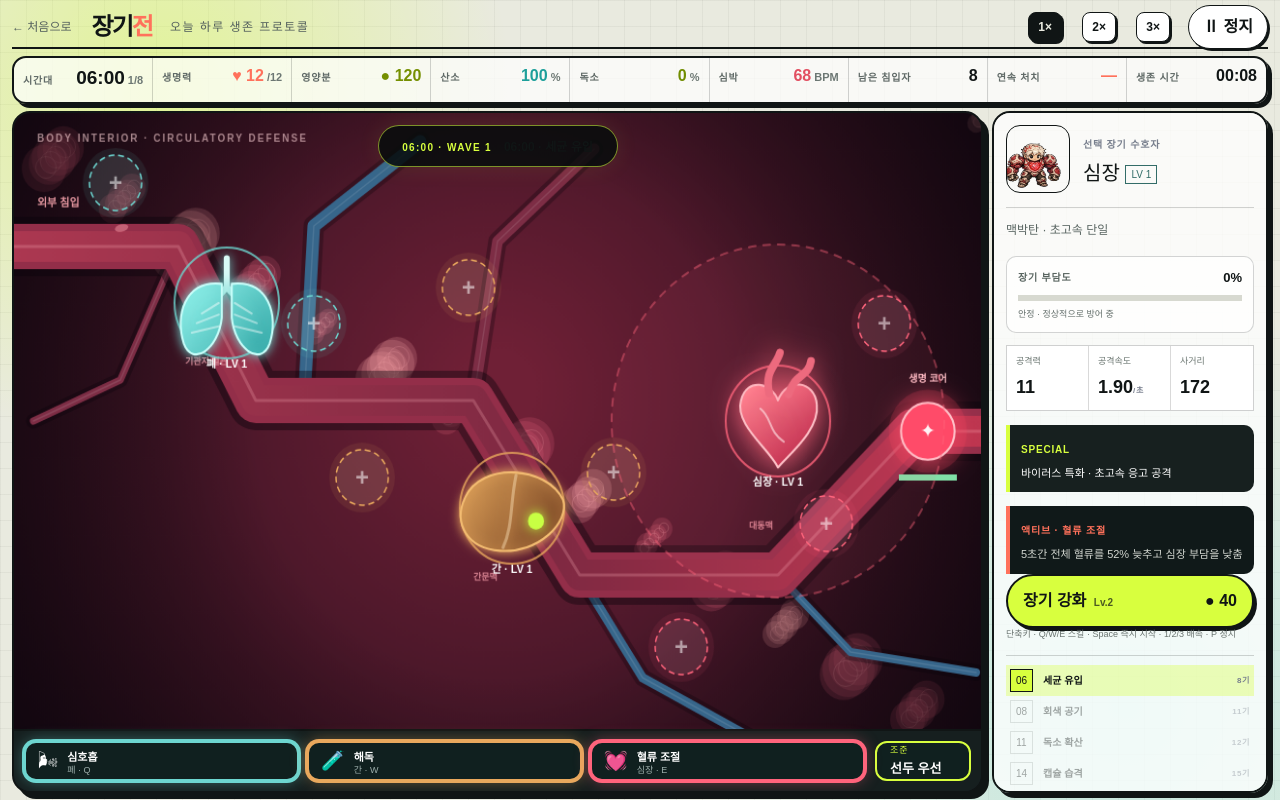
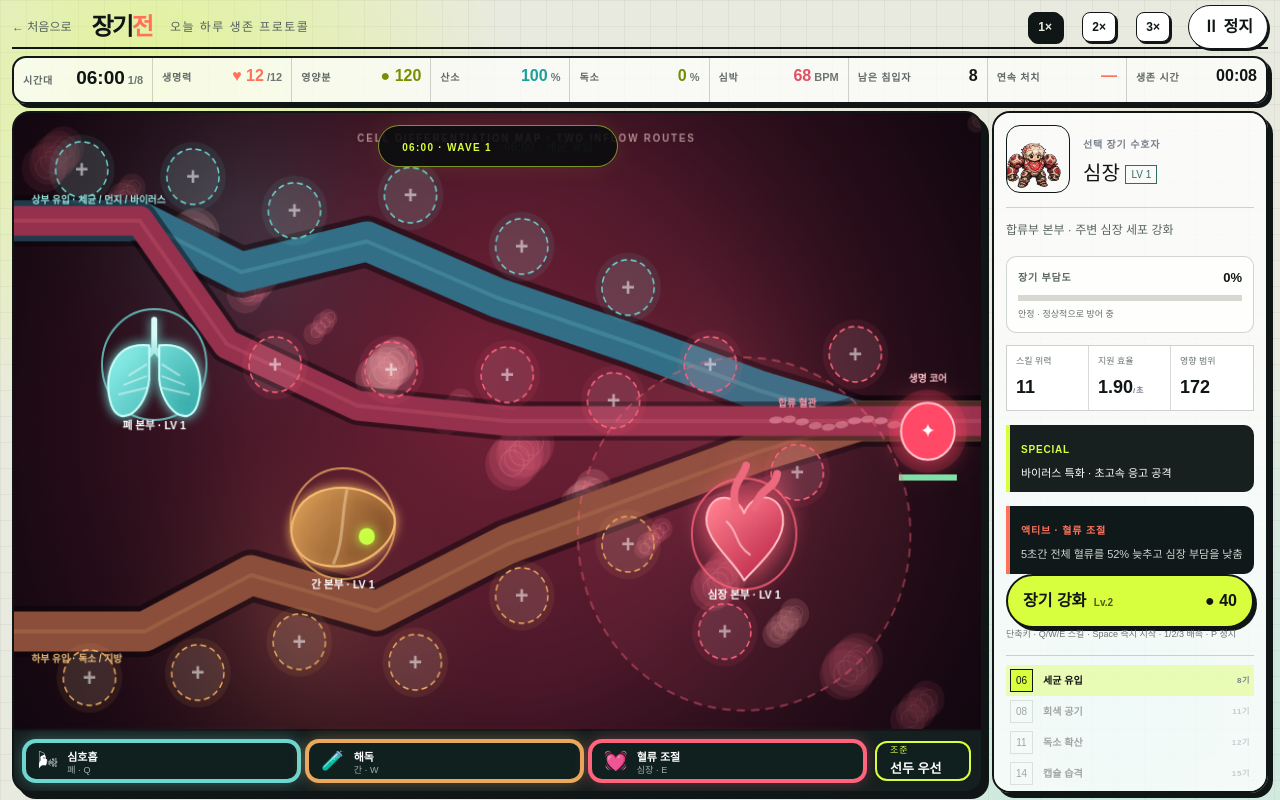
Before and after one commit to project-organ0/long-game, a Next.js app: page /defense in a window 1280 px wide. Both pictures are taken after a click on the button "← 장기 본부 보기". Built offline with nearby package versions, Linux system fonts and the light colour scheme.

Commit message:
Redesign defense map around organ routes

```diff
--- a/app/defense/DefenseGame.tsx
+++ b/app/defense/DefenseGame.tsx
@@ -209,9 +209,9 @@ export default function DefenseGame() {
             <p>{hud.physiology.strain[hud.selected] > 70 ? "과부하 · 공격 효율이 감소합니다" : "안정 · 정상적으로 방어 중"}</p>
           </div>
           <div className="stats">
-            <div><span>공격력</span><b>{stats.damage}</b></div>
-            <div><span>공격속도</span><b>{stats.speed}<small>/초</small></b></div>
-            <div><span>사거리</span><b>{stats.range}</b></div>
+            <div><span>스킬 위력</span><b>{stats.damage}</b></div>
+            <div><span>지원 효율</span><b>{stats.speed}<small>/초</small></b></div>
+            <div><span>영향 범위</span><b>{stats.range}</b></div>
           </div>
           <div className="special"><small>SPECIAL</small><p>{selected.bonusAgainst === "dust" ? "미세먼지 특화 · 주변 광역 정화" : selected.bonusAgainst === "toxin" ? "독소 특화 · 지속 해독 피해" : "바이러스 특화 · 초고속 응고 공격"}</p></div>
           <div className="ability-info"><small>액티브 · {selected.ability.name}</small><p>{selected.ability.description}</p></div>
--- a/app/defense/balance.ts
+++ b/app/defense/balance.ts
@@ -26,19 +26,19 @@ export const GAME_BALANCE = {
 
 export const ORGANS: Record<OrganType, OrganConfig> = {
   lung: {
-    id: "lung", name: "폐", emoji: "🫁", role: "공기 파동 · 광역 요격", color: "#6dd6d0",
+    id: "lung", name: "폐", emoji: "🫁", role: "폐 구역 본부 · 주변 폐포 세포 강화", color: "#6dd6d0",
     baseDamage: 12, baseAttackSpeed: 0.95, range: 178, maxLevel: 5,
     bonusAgainst: "dust", bonusMultiplier: 1.7, splash: 64,
     ability: { id: "breath", name: "심호흡", icon: "🌬", description: "사거리 전체에 정화 폭발 · 3초간 적 이동 -55%", cooldown: 16, duration: 3 },
   },
   liver: {
-    id: "liver", name: "간", emoji: "🟤", role: "해독탄 · 알코올/당 특화", color: "#e9a85d",
+    id: "liver", name: "간", emoji: "🟤", role: "간문맥 본부 · 주변 간세포 강화", color: "#e9a85d",
     baseDamage: 30, baseAttackSpeed: 0.56, range: 188, maxLevel: 5,
     bonusAgainst: "toxin", bonusMultiplier: 1.9,
     ability: { id: "detox", name: "해독", icon: "🧪", description: "사거리 내 모든 적에게 5초간 강력한 독 도트", cooldown: 18, duration: 5 },
   },
   heart: {
-    id: "heart", name: "심장", emoji: "🫀", role: "맥박탄 · 초고속 단일", color: "#ff647c",
+    id: "heart", name: "심장", emoji: "🫀", role: "합류부 본부 · 주변 심장 세포 강화", color: "#ff647c",
     baseDamage: 11, baseAttackSpeed: 1.9, range: 172, maxLevel: 5,
     bonusAgainst: "virus", bonusMultiplier: 1.8,
     ability: { id: "adrenaline", name: "혈류 조절", icon: "💓", description: "5초간 전체 혈류를 52% 늦추고 심장 부담을 낮춤", cooldown: 20, duration: 5 },
--- a/app/defense/game-engine.ts
+++ b/app/defense/game-engine.ts
@@ -3,10 +3,11 @@ import type { EnemyType, GamePhase, HabitCard, HudState, NextWaveEffects, OrganS
 
 type Point = { x: number; y: number };
 type CellSlot = Point & { affinity: OrganType };
+type RouteType = "lung" | "liver" | "heart";
 type Enemy = {
   id: number; type: EnemyType; hp: number; maxHp: number; speed: number; path: number; x: number; y: number;
   hit: number; dead: number; slow: number; poison: number; poisonDps: number; regenClock: number;
-  dodged: boolean; splitDepth: number;
+  dodged: boolean; splitDepth: number; route: RouteType;
 };
 type Projectile = { x: number; y: number; tx: number; ty: number; target: number; organ: OrganType; damage: number; color: string; splash: number; life: number };
 type Floater = { x: number; y: number; text: string; color: string; life: number; size: number };
@@ -16,14 +17,22 @@ type Ring = { x: number; y: number; r: number; maxR: number; color: string; life
 type Spawn = { type: EnemyType; at: number };
 type PlacedTower = { id: number; type: TowerType; slot: number; level: number; cooldown: number; attackAnim: number };
 
-const PATH: Point[] = [{ x: -35, y: 130 }, { x: 170, y: 130 }, { x: 250, y: 280 }, { x: 475, y: 280 }, { x: 585, y: 450 }, { x: 790, y: 450 }, { x: 930, y: 310 }, { x: 1035, y: 310 }];
-const ORGAN_POS: Record<OrganType, Point> = { lung: { x: 220, y: 185 }, liver: { x: 515, y: 385 }, heart: { x: 790, y: 300 } };
+const PATHS: Record<RouteType, Point[]> = {
+  lung:[{x:-35,y:105},{x:130,y:105},{x:235,y:155},{x:365,y:125},{x:500,y:180},{x:640,y:225},{x:770,y:270},{x:875,y:300},{x:1035,y:300}],
+  liver:[{x:-35,y:505},{x:135,y:505},{x:245,y:450},{x:375,y:485},{x:510,y:420},{x:640,y:375},{x:770,y:330},{x:875,y:300},{x:1035,y:300}],
+  heart:[{x:-35,y:105},{x:130,y:105},{x:220,y:225},{x:355,y:285},{x:510,y:300},{x:675,y:300},{x:810,y:300},{x:1035,y:300}],
+};
+const ORGAN_POS: Record<OrganType, Point> = { lung:{x:145,y:245}, liver:{x:340,y:400}, heart:{x:755,y:410} };
 const TYPES: OrganType[] = ["lung", "liver", "heart"];
 const CORE: Point = { x: 945, y: 310 };
 const TOWER_SLOTS: CellSlot[] = [
-  { x:105,y:68,affinity:"lung" },{ x:310,y:205,affinity:"lung" },
-  { x:360,y:355,affinity:"liver" },{ x:470,y:170,affinity:"liver" },{ x:620,y:350,affinity:"liver" },
-  { x:690,y:520,affinity:"heart" },{ x:840,y:400,affinity:"heart" },{ x:900,y:205,affinity:"heart" },
+  {x:70,y:55,affinity:"lung"},{x:185,y:62,affinity:"lung"},{x:290,y:95,affinity:"lung"},
+  {x:410,y:80,affinity:"lung"},{x:525,y:130,affinity:"lung"},{x:635,y:170,affinity:"lung"},
+  {x:78,y:550,affinity:"liver"},{x:190,y:545,affinity:"liver"},{x:295,y:515,affinity:"liver"},
+  {x:415,y:535,affinity:"liver"},{x:525,y:470,affinity:"liver"},{x:635,y:420,affinity:"liver"},
+  {x:270,y:245,affinity:"heart"},{x:390,y:250,affinity:"heart"},{x:510,y:255,affinity:"heart"},
+  {x:620,y:280,affinity:"heart"},{x:720,y:245,affinity:"heart"},{x:810,y:350,affinity:"heart"},
+  {x:735,y:505,affinity:"heart"},{x:870,y:235,affinity:"heart"},
 ];
 
 export class DefenseEngine {
@@ -284,7 +293,6 @@ export class DefenseEngine {
       this.applyStatuses(dt);
       this.updatePhysiology(dt);
       this.attackTowers(dt);
-      this.attack(dt);
       this.moveProjectiles(dt);
       if (!this.queue.length && !this.enemies.length) this.finishWave();
     }
@@ -317,16 +325,19 @@ export class DefenseEngine {
     const base = ENEMIES[type];
     const scale = base.boss ? 1 + (this.wave - 1) * .05 : 1 + (this.wave - 1) * .12;
     const hp = base.maxHp * scale;
+    const route:RouteType=type==="dust"||type==="bacteria"?"lung":type==="toxin"||type==="fat"?"liver":"heart";
+    const start=PATHS[route][0];
     this.enemies.push({
       id: ++this.enemyId, type, hp, maxHp: hp,
       speed: base.speed * (1 + (this.wave - 1) * .02) * this.next.enemySpeed,
-      path: 0, x: PATH[0].x, y: PATH[0].y, hit: 0, dead: 0, slow: 0, poison: 0, poisonDps: 0, regenClock: 0,
-      dodged:false, splitDepth:0,
+      path:0,x:start.x,y:start.y,hit:0,dead:0,slow:0,poison:0,poisonDps:0,regenClock:0,
+      dodged:false,splitDepth:0,route,
     });
   }
 
   private moveEnemies(dt: number) {
     for (const enemy of this.enemies) {
+      const route=PATHS[enemy.route];
       enemy.hit = Math.max(0, enemy.hit - dt);
       enemy.slow = Math.max(0, enemy.slow - dt);
       const base = ENEMIES[enemy.type];
@@ -334,12 +345,12 @@ export class DefenseEngine {
       const sprintFactor = base.sprint && Math.sin(this.elapsed * 1.7) > .72 ? 1.7 : 1;
       const flowFactor = this.adrenaline > 0 ? .48 : 1;
       let move = enemy.speed * dt * slowFactor * sprintFactor * flowFactor;
-      while (move > 0 && enemy.path < PATH.length - 1) {
-        const target = PATH[enemy.path + 1], dx = target.x - enemy.x, dy = target.y - enemy.y, dist = Math.hypot(dx, dy);
+      while (move > 0 && enemy.path < route.length - 1) {
+        const target = route[enemy.path + 1], dx = target.x - enemy.x, dy = target.y - enemy.y, dist = Math.hypot(dx, dy);
         if (move >= dist) { enemy.x = target.x; enemy.y = target.y; enemy.path++; move -= dist; }
         else { enemy.x += dx / dist * move; enemy.y += dy / dist * move; move = 0; }
       }
-      if (enemy.path >= PATH.length - 1) {
+      if (enemy.path >= route.length - 1) {
         this.life = Math.max(0, this.life - base.lifeDamage);
         enemy.dead = 1; this.flash = .35; this.shake = .3; this.combo = 0;
         this.floaters.push({ x: CORE.x - 30, y: CORE.y - 40, text: `-${base.lifeDamage} 생명`, color: "#ff4364", life: 1, size: 16 });
@@ -393,8 +404,8 @@ export class DefenseEngine {
   }
 
   private progress(e: Enemy): number {
-    const next = PATH[Math.min(e.path + 1, PATH.length - 1)];
-    return e.path * 10000 - Math.hypot(next.x - e.x, next.y - e.y);
+    const route=PATHS[e.route],next=route[Math.min(e.path+1,route.length-1)];
+    return e.path*10000-Math.hypot(next.x-e.x,next.y-e.y);
   }
 
   private pickTarget(list: Enemy[]): Enemy {
@@ -419,11 +430,14 @@ export class DefenseEngine {
       tower.cooldown-=dt; if(tower.cooldown>0)continue;
       const config=CELL_TOWERS[tower.type], p=TOWER_SLOTS[tower.slot], synergy=this.towerSynergy(tower);
       const levelMult=1+(tower.level-1)*.45;
+      const family=tower.type==="stem"?null:config.family;
+      const headquarters=family&&Math.hypot(p.x-ORGAN_POS[family].x,p.y-ORGAN_POS[family].y)<225
+        ?1+this.organs[family].level*.08:1;
       const range=config.range*(1+(tower.level-1)*.08);
       const list=this.enemies.filter((e)=>Math.hypot(e.x-p.x,e.y-p.y)<=range);
       if(!list.length)continue;
       const target=this.pickTarget(list);
-      let damage=config.damage*levelMult*synergy.damage;
+      let damage=config.damage*levelMult*synergy.damage*headquarters;
       if(config.bonusAgainst===target.type)damage*=config.bonusMultiplier??1;
       const victims=config.splash?this.enemies.filter((e)=>Math.hypot(e.x-target.x,e.y-target.y)<=config.splash!):[target];
       for(const victim of victims){
@@ -592,7 +606,7 @@ export class DefenseEngine {
     c.restore();
   }
 
-  private path(c: CanvasRenderingContext2D) { c.beginPath(); c.moveTo(PATH[0].x, PATH[0].y); for (let i = 1; i < PATH.length; i++) c.lineTo(PATH[i].x, PATH[i].y); }
+  private path(c:CanvasRenderingContext2D,points:Point[]){c.beginPath();c.moveTo(points[0].x,points[0].y);for(let i=1;i<points.length;i++)c.lineTo(points[i].x,points[i].y)}
   private drawTowerSlots(c:CanvasRenderingContext2D){
     for(let i=0;i<TOWER_SLOTS.length;i++){
       const p=TOWER_SLOTS[i],tower=this.towers.find((t)=>t.slot===i),selected=this.selectedSlot===i;
@@ -644,37 +658,30 @@ export class DefenseEngine {
     const vignette = c.createRadialGradient(500, 300, 250, 500, 300, 650);
     vignette.addColorStop(0, "transparent"); vignette.addColorStop(1, "rgba(6,2,9,.72)");
     c.fillStyle = vignette; c.fillRect(0, 0, 1000, 600);
+    const zones=[
+      {x:235,y:115,r:245,color:"rgba(78,229,225,.12)"},
+      {x:300,y:500,r:245,color:"rgba(233,168,93,.13)"},
+      {x:720,y:300,r:255,color:"rgba(255,100,124,.11)"},
+    ];
+    for(const z of zones){const g=c.createRadialGradient(z.x,z.y,25,z.x,z.y,z.r);g.addColorStop(0,z.color);g.addColorStop(1,"transparent");c.fillStyle=g;c.fillRect(z.x-z.r,z.y-z.r,z.r*2,z.r*2)}
     c.fillStyle = "rgba(255,214,217,.6)"; c.font = "800 10px sans-serif"; c.letterSpacing = "2px";
-    c.fillText("BODY INTERIOR · CIRCULATORY DEFENSE", 24, 28);
+    c.fillText("CELL DIFFERENTIATION MAP · TWO INFLOW ROUTES", 355, 28);
     c.letterSpacing = "0px";
   }
   private drawVessels(c: CanvasRenderingContext2D) {
     c.lineCap = "round"; c.lineJoin = "round";
-    const branches = [
-      { color: "#37668b", width: 13, points: [[300,280],[310,110],[420,28]] },
-      { color: "#37668b", width: 9, points: [[585,450],[650,550],[765,610]] },
-      { color: "#7d2d45", width: 11, points: [[475,280],[500,125],[600,35]] },
-      { color: "#37668b", width: 8, points: [[790,450],[865,525],[995,545]] },
-      { color: "#7d2d45", width: 7, points: [[170,130],[110,260],[20,300]] },
+    const routes:[RouteType,string,string][]=[
+      ["lung","#326f87","#8ee8e2"],["liver","#8a4e3b","#e8ae67"],["heart","#96314d","#ff8392"],
     ];
-    for (const branch of branches) {
-      c.beginPath(); c.moveTo(branch.points[0][0], branch.points[0][1]);
-      for (let i = 1; i < branch.points.length; i++) c.lineTo(branch.points[i][0], branch.points[i][1]);
-      c.strokeStyle = "rgba(5,3,10,.28)"; c.lineWidth = branch.width + 8; c.stroke();
-      c.strokeStyle = branch.color; c.lineWidth = branch.width; c.stroke();
-      c.strokeStyle = "rgba(255,255,255,.11)"; c.lineWidth = 1.5; c.stroke();
+    for(const [id,base,highlight] of routes){
+      const points=PATHS[id];this.path(c,points);c.strokeStyle="rgba(7,3,10,.48)";c.lineWidth=id==="heart"?38:50;c.stroke();
+      this.path(c,points);c.strokeStyle=base;c.lineWidth=id==="heart"?29:39;c.stroke();
+      this.path(c,points);c.strokeStyle=highlight;c.globalAlpha=.16;c.lineWidth=4;c.stroke();c.globalAlpha=1;
     }
-    c.strokeStyle = "rgba(8,3,11,.4)"; c.lineWidth = 58; this.path(c); c.stroke();
-    c.strokeStyle = "#932e49"; c.lineWidth = 44; this.path(c); c.stroke();
-    const blood = c.createLinearGradient(0, 0, 1000, 0); blood.addColorStop(0, "#ac3851"); blood.addColorStop(.55, "#7e2942"); blood.addColorStop(1, "#bd354f");
-    c.strokeStyle = blood; c.lineWidth = 30; this.path(c); c.stroke();
-    c.strokeStyle = "rgba(255,180,188,.24)"; c.lineWidth = 3; this.path(c); c.stroke();
-    for (let i = 0; i < 12; i++) {
-      const x = 42 + i * 82 + (this.elapsed * 18) % 82, y = 112 + Math.sin(i * 1.8) * 8;
-      if (x < 165) { c.beginPath(); c.ellipse(x, y, 7, 3.5, -.2, 0, Math.PI * 2); c.fillStyle = "rgba(255,160,170,.45)"; c.fill(); }
-    }
-    c.fillStyle = "#e99aa3"; c.font = "800 11px sans-serif"; c.fillText("외부 침입", 24, 91);
-    c.fillStyle = "#d78391"; c.font = "700 9px sans-serif"; c.fillText("기관지 혈관", 177, 245); c.fillText("간문맥", 475, 455); c.fillText("대동맥", 760, 405);
+    c.fillStyle="#9cebe6";c.font="900 10px sans-serif";c.fillText("상부 유입 · 세균 / 먼지 / 바이러스",18,88);
+    c.fillStyle="#edbd78";c.fillText("하부 유입 · 독소 / 지방",18,535);
+    c.fillStyle="#ff9aa7";c.fillText("합류 혈관",790,286);
+    for(let i=0;i<14;i++){const t=(this.elapsed*.09+i/14)%1,x=780+t*190,y=302+Math.sin(i)*4;c.beginPath();c.ellipse(x,y,7,3.5,-.1,0,Math.PI*2);c.fillStyle="rgba(255,183,192,.42)";c.fill()}
   }
   private drawCore(c: CanvasRenderingContext2D) {
     const beat = 1 + Math.sin(this.elapsed * 4) * .08;
@@ -691,7 +698,7 @@ export class DefenseEngine {
   }
   private drawOrgans(c: CanvasRenderingContext2D) {
     for (const id of TYPES) {
-      const config = ORGANS[id], p = ORGAN_POS[id], level = this.organs[id].level, selected = this.selected === id;
+      const config = ORGANS[id], p = ORGAN_POS[id], level = this.organs[id].level, selected = this.selectedSlot===null&&this.selected===id;
       const range = config.range * GAME_BALANCE.levelRangeMultiplier[level - 1];
       if (selected) { c.beginPath(); c.arc(p.x, p.y, range, 0, Math.PI * 2); c.fillStyle = `${config.color}12`; c.fill(); c.setLineDash([7, 8]); c.strokeStyle = `${config.color}70`; c.lineWidth = 2; c.stroke(); c.setLineDash([]); }
       // 스킬 준비 완료 표시 링
@@ -707,7 +714,7 @@ export class DefenseEngine {
       if (id === "liver") this.drawLiver(c);
       if (id === "heart") this.drawHeart(c);
       c.restore(); c.shadowBlur = 0;
-      c.fillStyle = "#fff"; c.font = "900 11px sans-serif"; c.textAlign = "center"; c.fillText(`${config.name} · LV ${level}`, p.x, p.y + 63); c.textAlign = "start";
+      c.fillStyle = "#fff"; c.font = "900 11px sans-serif"; c.textAlign = "center"; c.fillText(`${config.name} 본부 · LV ${level}`, p.x, p.y + 63); c.textAlign = "start";
     }
   }
   private drawLung(c: CanvasRenderingContext2D) {
```
